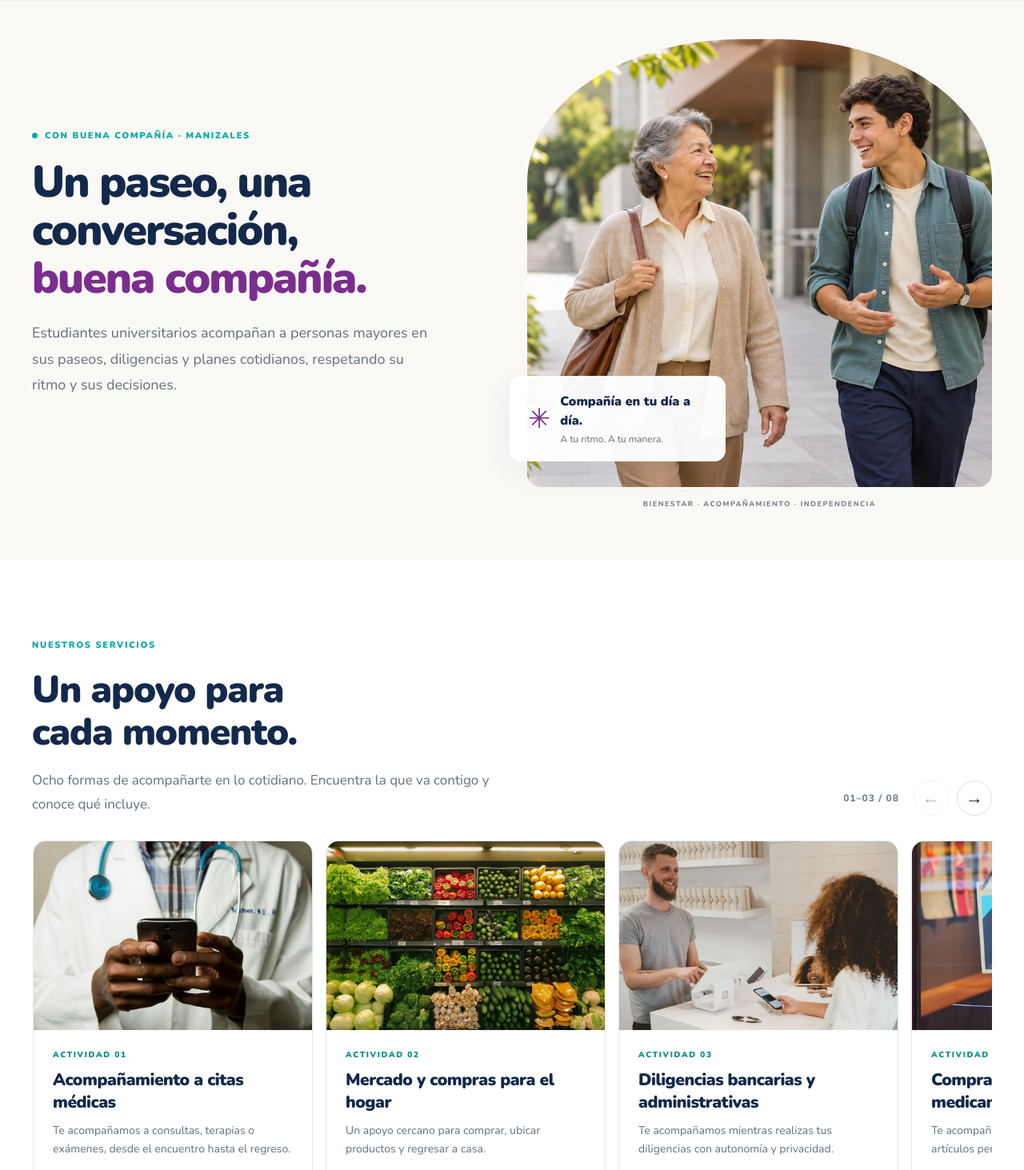
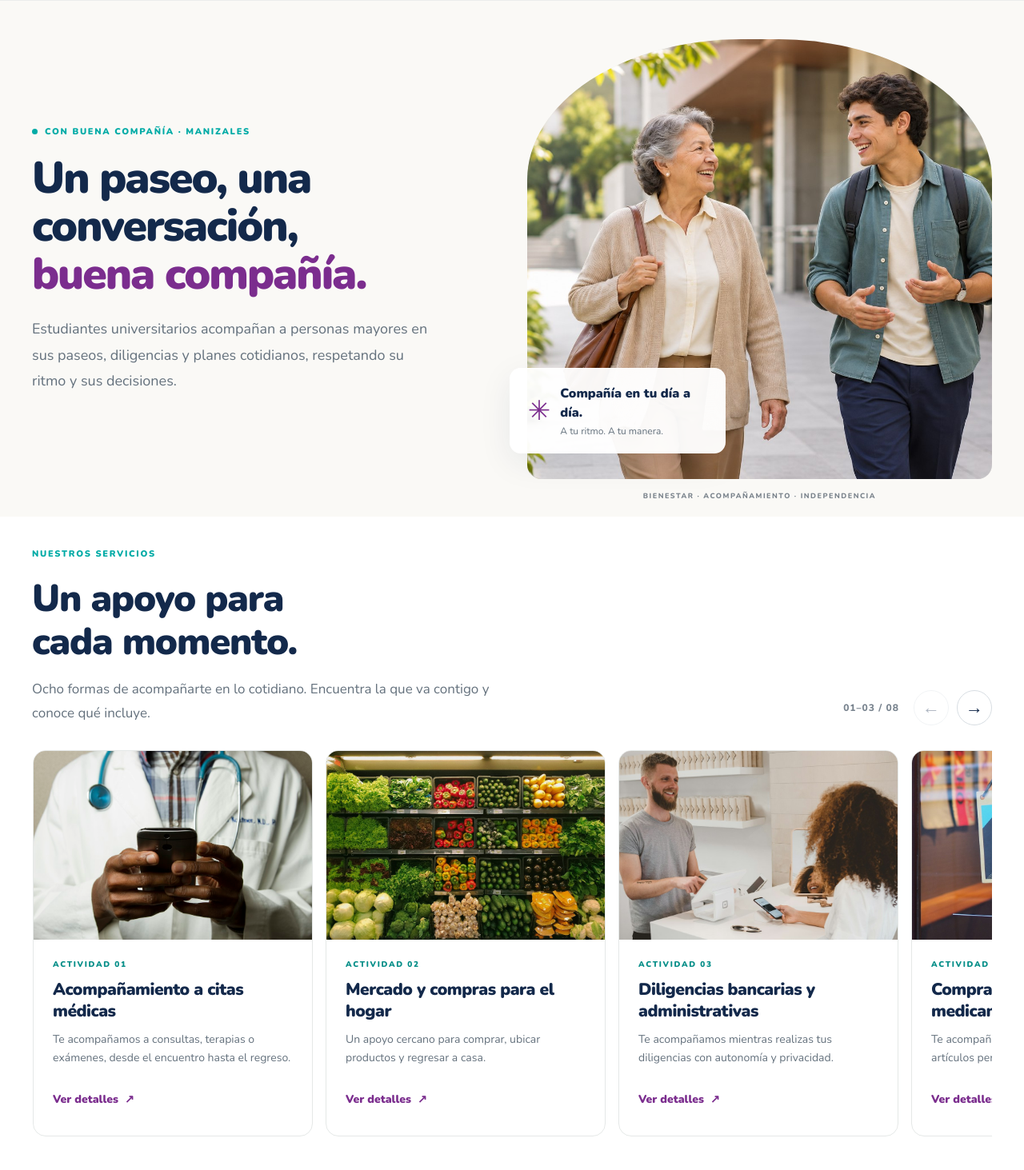
Before and after one commit to XimenaVelosa/con_buena_compania, a website: page index.html in a window 1280 px wide. Shown: the part 92-1555 px from the top of the page at 80% size. Drawn offline with Linux system fonts and the light colour scheme.

Commit message:
Tighten spacing between homepage sections

```diff
--- a/landing.css
+++ b/landing.css
@@ -43,20 +43,20 @@ em{font-style:normal;color:var(--purple)}
 .text-link:hover{color:var(--purple)}
 .eyebrow{display:flex;align-items:center;gap:9px;margin:0 0 20px;color:var(--teal);font-size:10px;font-weight:900;line-height:1.6;letter-spacing:1.7px;text-transform:uppercase}
 .teal-dot{flex:none;width:7px;height:7px;border-radius:50%;background:var(--teal)}
-.hero{background:var(--cream);padding:38px 0 50px}
-.hero-grid{display:grid;grid-template-columns:minmax(0,1fr);gap:34px}
+.hero{background:var(--cream);padding:30px 0 20px}
+.hero-grid{display:grid;grid-template-columns:minmax(0,1fr);gap:24px}
 .hero-copy{min-width:0}
 h1{max-width:660px;margin:0 0 22px;font-size:clamp(34px,9.9vw,58px);line-height:1.08;letter-spacing:-1.9px;text-wrap:balance}
 h1 em{display:block}
 .hero-description{max-width:500px;margin-bottom:0;color:var(--muted);font-size:16px;line-height:1.8}
 .hero-visual{position:relative;min-width:0;padding-bottom:27px}
-.hero-photo{width:100%;height:clamp(330px,99vw,500px);object-fit:cover;object-position:53% 42%;border-radius:46% 46% 18px 18px / 32% 32% 18px 18px;background:#e8e6df}
+.hero-photo{width:100%;height:clamp(300px,90vw,400px);object-fit:cover;object-position:53% 42%;border-radius:46% 46% 18px 18px / 32% 32% 18px 18px;background:#e8e6df}
 .photo-note{position:absolute;bottom:49px;left:12px;display:flex;align-items:center;gap:12px;width:min(270px,calc(100% - 24px));padding:16px;border:1px solid #ffffffaa;border-radius:14px;background:#fffffff5;box-shadow:0 12px 40px #13294b14}
 .photo-note strong{display:block;font-size:14px;line-height:1.5;font-weight:900}
 .photo-note div>span{display:block;margin-top:3px;font-size:12px;color:var(--muted)}
 .note-symbol{flex:none;color:var(--purple);font-size:34px;line-height:1}
 .hero-caption{position:absolute;left:0;right:0;bottom:0;font-size:8px;font-weight:800;letter-spacing:1.1px;color:#78818a;text-align:center}
-.section{padding:62px 0}
+.section{padding-block:clamp(24px,3vw,40px)}
 .section-heading{display:flex;flex-wrap:wrap;align-items:flex-end;justify-content:space-between;gap:20px;margin-bottom:27px}
 .section-heading>div:first-child{max-width:620px}
 h2{margin:0 0 18px;font-size:clamp(32px,7.8vw,47px);line-height:1.14;letter-spacing:-1.2px}
@@ -117,7 +117,7 @@ h2{margin:0 0 18px;font-size:clamp(32px,7.8vw,47px);line-height:1.14;letter-spac
 .values-list article>span{flex:none;min-width:24px;padding-top:3px;color:var(--purple);font-size:12px;font-weight:900;letter-spacing:1px}
 .values-list h3{margin:0 0 7px;font-size:20px;line-height:1.4}
 .values-list p{margin:0;color:var(--muted);font-size:15px;line-height:1.75}
-.contact-section{padding:64px 0;background:var(--navy);color:white;text-align:center}
+.contact-section{padding-block:clamp(32px,4vw,56px);background:var(--navy);color:white;text-align:center}
 .contact-inner .eyebrow{justify-content:center;color:#8bdbd5}
 .contact-inner h2{font-size:clamp(31px,7.4vw,48px);letter-spacing:-1.2px;line-height:1.17}
 .contact-inner>p:not(.eyebrow){max-width:540px;margin:0 auto 25px;color:#d1dae6;font-size:16px}
@@ -158,8 +158,8 @@ h2{margin:0 0 18px;font-size:clamp(32px,7.8vw,47px);line-height:1.14;letter-spac
 .dialog-exclusions ul{margin:0;padding-left:19px;font-size:14px;line-height:1.7;color:#655371}
 .dialog-exclusions li+li{margin-top:7px}
 .dialog-actions{display:flex;flex-wrap:wrap;align-items:center;gap:12px 22px;margin-top:24px}
-@media(min-width:600px){.container{width:min(calc(100% - 56px),1200px)}.brand{width:208px}.header-inner{min-height:86px}.crm-access{padding-inline:15px;font-size:13px}.crm-access-prefix{display:inline}.hero{padding-top:48px}.hero-grid{gap:42px}.hero-copy{max-width:620px}.hero-visual{max-width:650px;width:100%;justify-self:center}.hero-photo{height:500px}.photo-note{left:22px;bottom:55px;padding:19px 22px}.photo-note strong{font-size:16px}.hero-caption{font-size:10px;letter-spacing:1.5px}.eyebrow{font-size:11px}.section{padding:80px 0}.section-heading{gap:30px}.service-card{flex-basis:326px}.service-card>img{height:220px}.service-body{padding:24px}.pricing-visual img{height:400px}.duration-options button strong{font-size:16px}.duration-options button span{font-size:12px}.estimate output{font-size:40px}.contact-section{padding:80px 0}.footer-top{flex-direction:row;align-items:center;justify-content:space-between;flex-wrap:wrap;gap:24px}.footer-bottom{flex-flow:row wrap;justify-content:space-between;gap:12px 25px}.service-dialog{width:calc(100% - 48px);border-radius:22px}.dialog-image-wrap img{height:270px}.dialog-copy{padding:32px}.dialog-copy h2{font-size:35px}}
-@media(min-width:900px){.hero{padding:48px 0 64px}.hero-grid{grid-template-columns:minmax(0,1fr) minmax(0,1.04fr);align-items:center;gap:45px}.hero-copy{padding-bottom:27px}.hero h1{font-size:clamp(42px,4.3vw,58px);line-height:1.09;letter-spacing:-2px}.hero-description{font-size:18px}.hero-photo{height:560px}.hero-visual{max-width:none}.photo-note{left:-22px;bottom:59px;width:270px}.hero-caption{font-size:8px}.section{padding:98px 0}.section-description{font-size:17px}.steps-grid{grid-template-columns:repeat(3,minmax(0,1fr));gap:35px;margin-top:42px}.step{padding-top:26px}.pricing-grid{grid-template-columns:minmax(0,1fr) minmax(0,1fr);gap:70px}.pricing-visual img{height:535px}.pricing-copy h2{font-size:43px}.pricing-visual>span{left:27px;bottom:28px;padding:12px 18px;font-size:10px}.quote-button{width:auto;min-width:235px}.values-grid{grid-template-columns:minmax(0,1.05fr) minmax(0,1fr);gap:80px}.values-section h2{font-size:47px}.values-list{gap:25px}.values-list article{gap:22px}.footer-top{flex-wrap:nowrap}.footer-top p{margin-right:auto}.contact-section{padding:96px 0}}
+@media(min-width:600px){.container{width:min(calc(100% - 56px),1200px)}.brand{width:208px}.header-inner{min-height:86px}.crm-access{padding-inline:15px;font-size:13px}.crm-access-prefix{display:inline}.hero{padding-top:48px}.hero-grid{gap:42px}.hero-copy{max-width:620px}.hero-visual{max-width:650px;width:100%;justify-self:center}.hero-photo{height:420px}.photo-note{left:22px;bottom:55px;padding:19px 22px}.photo-note strong{font-size:16px}.hero-caption{font-size:10px;letter-spacing:1.5px}.eyebrow{font-size:11px}.section-heading{gap:30px}.service-card{flex-basis:326px}.service-card>img{height:220px}.service-body{padding:24px}.pricing-visual img{height:400px}.duration-options button strong{font-size:16px}.duration-options button span{font-size:12px}.estimate output{font-size:40px}.footer-top{flex-direction:row;align-items:center;justify-content:space-between;flex-wrap:wrap;gap:24px}.footer-bottom{flex-flow:row wrap;justify-content:space-between;gap:12px 25px}.service-dialog{width:calc(100% - 48px);border-radius:22px}.dialog-image-wrap img{height:270px}.dialog-copy{padding:32px}.dialog-copy h2{font-size:35px}}
+@media(min-width:900px){.hero-grid{grid-template-columns:minmax(0,1fr) minmax(0,1.04fr);align-items:center;gap:45px}.hero-copy{padding-bottom:27px}.hero h1{font-size:clamp(42px,4.3vw,58px);line-height:1.09;letter-spacing:-2px}.hero-description{font-size:18px}.hero-photo{height:clamp(400px,calc(100svh - 250px),560px)}.hero-visual{max-width:none}.photo-note{left:-22px;bottom:59px;width:270px}.hero-caption{font-size:8px}.section-description{font-size:17px}.steps-grid{grid-template-columns:repeat(3,minmax(0,1fr));gap:35px;margin-top:42px}.step{padding-top:26px}.pricing-grid{grid-template-columns:minmax(0,1fr) minmax(0,1fr);gap:70px}.pricing-visual img{height:535px}.pricing-copy h2{font-size:43px}.pricing-visual>span{left:27px;bottom:28px;padding:12px 18px;font-size:10px}.quote-button{width:auto;min-width:235px}.values-grid{grid-template-columns:minmax(0,1.05fr) minmax(0,1fr);gap:80px}.values-section h2{font-size:47px}.values-list{gap:25px}.values-list article{gap:22px}.footer-top{flex-wrap:nowrap}.footer-top p{margin-right:auto}}
 @media(min-width:1040px){.menu-toggle{display:none}.header-inner{min-height:92px;gap:28px}.brand{width:218px}.header-actions{gap:24px}.navigation,.navigation[data-open=true]{position:static;display:flex;flex-direction:row;align-items:center;gap:24px;padding:0;background:transparent;border:0;box-shadow:none}.navigation>a:not(.button){font-size:13px}.navigation .button{margin:0;padding:10px 18px;min-height:44px;font-size:13px}.crm-access{padding:10px 14px;min-height:44px;font-size:12px}.header-actions .crm-access-prefix{display:none}.hero-grid{gap:60px}.hero-caption{font-size:9px}}
 @media(min-width:1200px){.header-actions .crm-access-prefix{display:inline}.header-actions{gap:28px}.navigation{gap:28px}.navigation>a:not(.button){font-size:14px}.service-card{flex-basis:350px}.service-card>img{height:236px}}
 @media(prefers-reduced-motion:reduce){html{scroll-behavior:auto}*,*:before,*:after{transition:none!important;animation:none!important}}
--- a/scripts/serve.mjs
+++ b/scripts/serve.mjs
@@ -8,6 +8,7 @@ const assets = {
   '/app.js': 'text/javascript', '/crm.js': 'text/javascript', '/emergency-contacts.js': 'text/javascript', '/activities.js': 'text/javascript', '/privacy-consent.js': 'text/javascript', '/config.js': 'text/javascript', '/brand-logo.png': 'image/png',
   '/images/companionship-hero.jpg': 'image/jpeg', '/images/service-medical.jpg': 'image/jpeg', '/images/service-groceries.jpg': 'image/jpeg', '/images/service-errands.jpg': 'image/jpeg', '/images/service-shopping.jpg': 'image/jpeg', '/images/service-pharmacy.jpg': 'image/jpeg', '/images/service-institutions.jpg': 'image/jpeg', '/images/time-detail.jpg': 'image/jpeg',
   '/fonts/nunito-latin.woff2': 'font/woff2',
+  '/images/companionship-hero-student.jpg': 'image/jpeg',
 };
 const root = new URL('../', import.meta.url);
 const port = Number(process.env.PORT || 4173);
```
